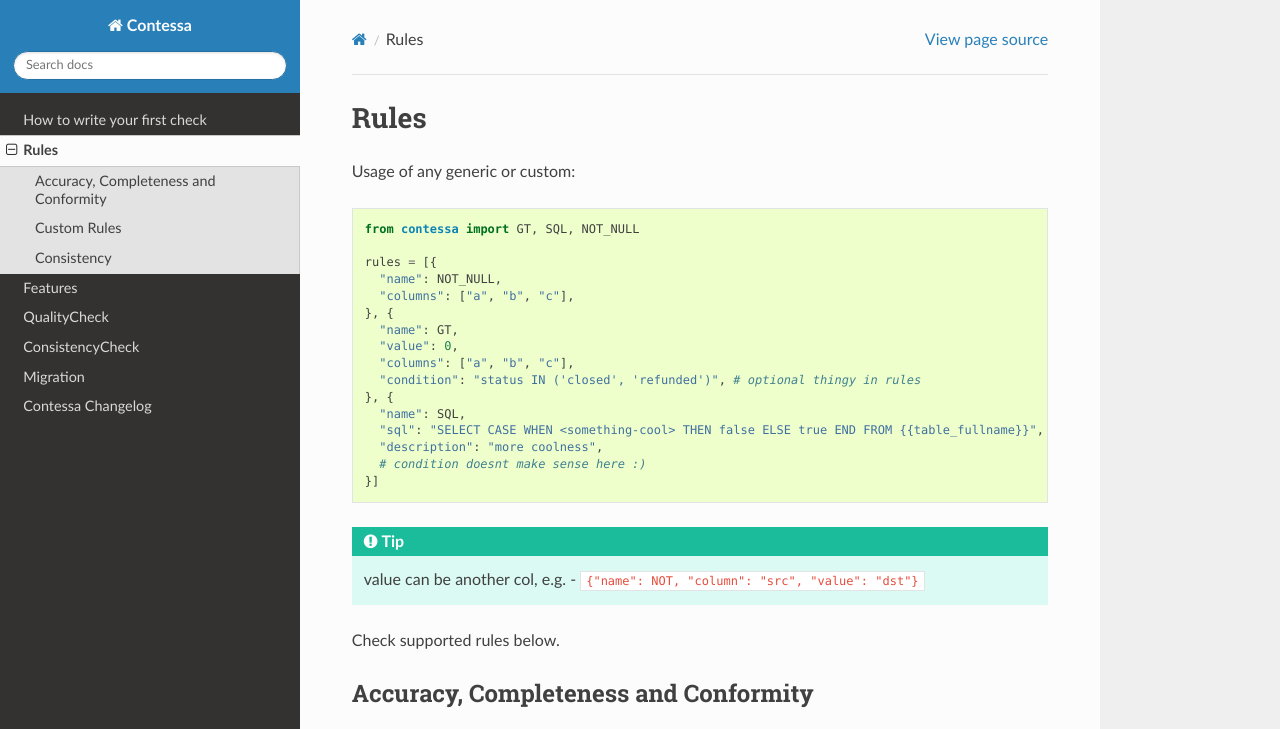
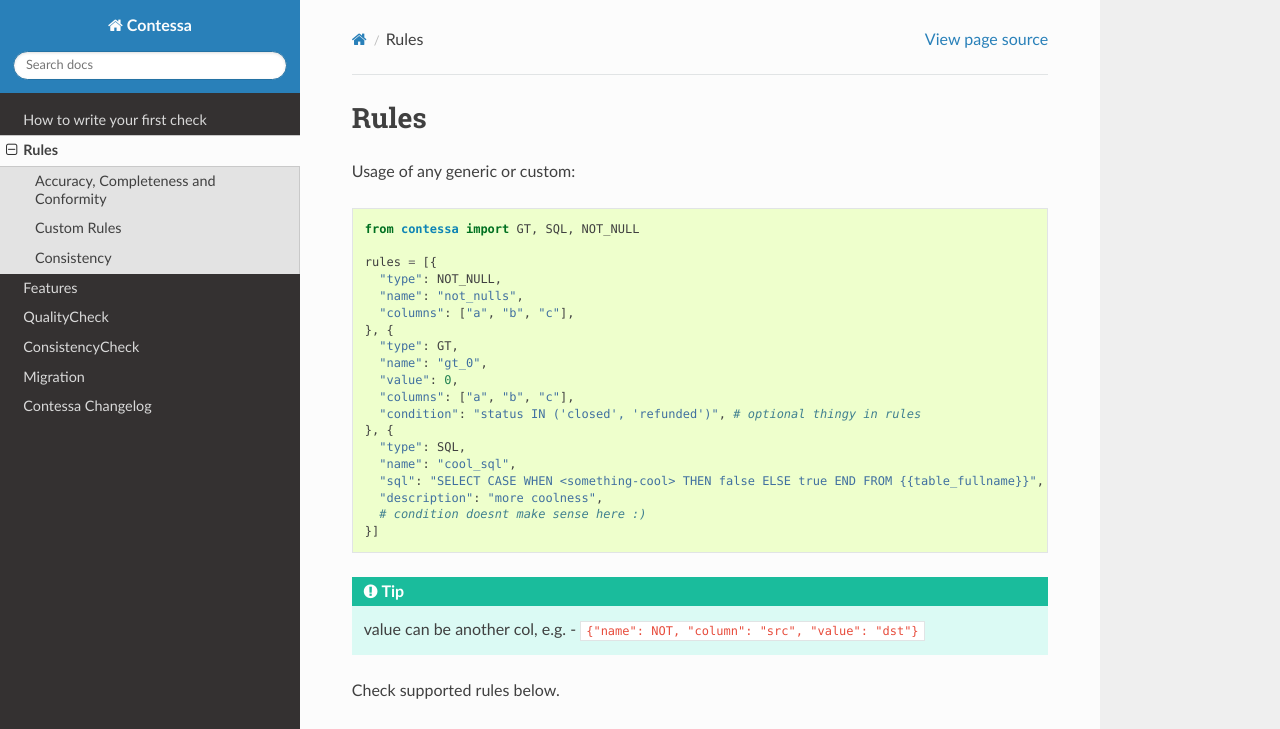
Before and after one commit to kiwicom/contessa, a Sphinx documentation site: the page built from docs/rules.rst, in a window 1280 px wide and 900 px high, cut to the strip 0-729 px from the top of the window. Built offline with Sphinx 7.4.7 and the Read the Docs theme 2.0.0, drawn with Linux system fonts in a browser that asks for light colours.

Commit message:
Update docs with type and name change.

```diff
--- a/README.rst
+++ b/README.rst
@@ -64,11 +64,13 @@ Quick Example
         },
         {
             "type": GT,
+            "name": "gt_0_prices",
             "value": 0,
             "columns": ["initial_price", "turnover_before_refunds", ],
         },
         {
             "type": SQL,
+            "name": "no_bags_sql",
             "sql": no_bags_sql,
             "description": "No bags booking should have bags = 0",
         },
--- a/docs/example.rst
+++ b/docs/example.rst
@@ -15,11 +15,13 @@
         },
         {
             "type": GT,
+            "name": "gt_0_prices",
             "value": 0,
             "columns": ["initial_price", "turnover_before_refunds", ],
         },
         {
             "type": SQL,
+            "name": "no_bags_sql",
             "sql": no_bags_sql,
             "description": "No bags booking should have bags = 0",
         },
--- a/docs/rules.rst
+++ b/docs/rules.rst
@@ -10,15 +10,18 @@ Usage of any generic or custom:
   from contessa import GT, SQL, NOT_NULL
 
   rules = [{
-    "name": NOT_NULL,
+    "type": NOT_NULL,
+    "name": "not_nulls",
     "columns": ["a", "b", "c"],
   }, {
-    "name": GT,
+    "type": GT,
+    "name": "gt_0",
     "value": 0,
     "columns": ["a", "b", "c"],
     "condition": "status IN ('closed', 'refunded')", # optional thingy in rules
   }, {
-    "name": SQL,
+    "type": SQL,
+    "name": "cool_sql",
     "sql": "SELECT CASE WHEN <something-cool> THEN false ELSE true END FROM {{table_fullname}}",
     "description": "more coolness",
     # condition doesnt make sense here :)
```
Also changed, not shown: docs/quick_start.rst (+6 -3 lines).
